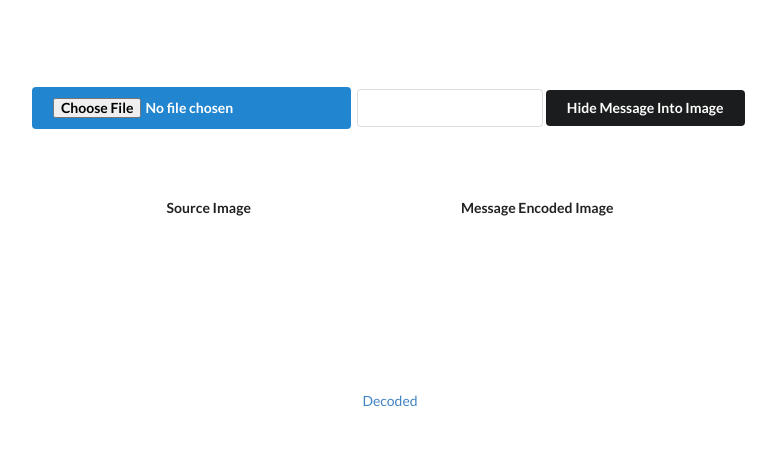
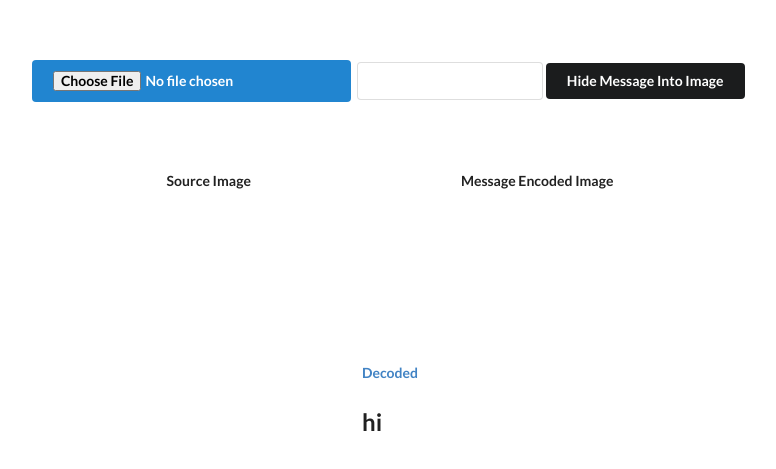
Before and after one commit to sinan-znx/stegie, a plain HTML site: page index.html in a window 1280 px wide. Shown: the part 111-580 px from the top of the page, without its empty margins (250-1026 px from the left). Drawn offline with nearby package versions, Linux system fonts and the light colour scheme.

Commit message:
added h2 tag

```diff
--- a/index.html
+++ b/index.html
@@ -55,9 +55,9 @@
 
     <div class="">
 
-     <a href="/decode.html" <h5>Decoded </h5> </a>
+     <a href="/decode.html"> <h5>Decoded </h5> </a>
 
-
+<h2>hi</h2>
     </div>
 
 
```
